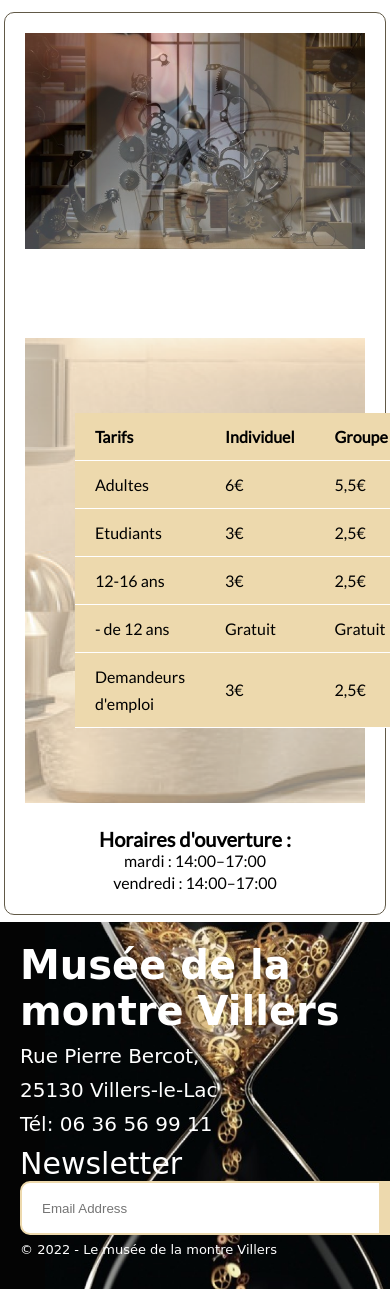
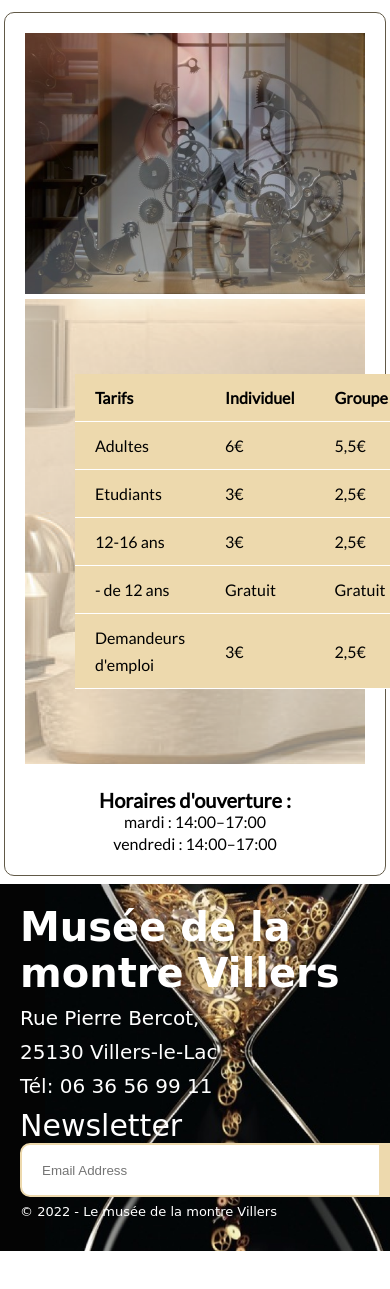
Before and after one commit to Babsybis/watch_museum_website, a PHP site: page / in a window 390 px wide; the page is wider, and only the part inside the window is pictured. Shown: the part 2400-3689 px from the top of that part. After the commit the page ends 3651 px from the top of that part, so only its background shows below. Run offline with PHP 8.4, Linux system fonts and the light colour scheme; some web fonts are replaced.

Commit message:
keyframe pele mele

```diff
--- a/style.css
+++ b/style.css
@@ -844,10 +844,10 @@ td{
     }
 
     .element {
-        padding:  9.375rem 8.125rem ;
+        height: 31vh;
         animation: backgrounds 10s infinite;
         background-repeat: no-repeat;
-        background-size: contain;
+        background-size: cover;
         }
 
         @keyframes backgrounds {
@@ -1005,10 +1005,10 @@ td{
     }
 
     .element {
-        padding: 40vh;
+        height: 60vh;
         animation: backgrounds 10s infinite;
         background-repeat: no-repeat;
-        background-size: contain;
+        background-size: 100%;
         }
 
         @keyframes backgrounds {
```
